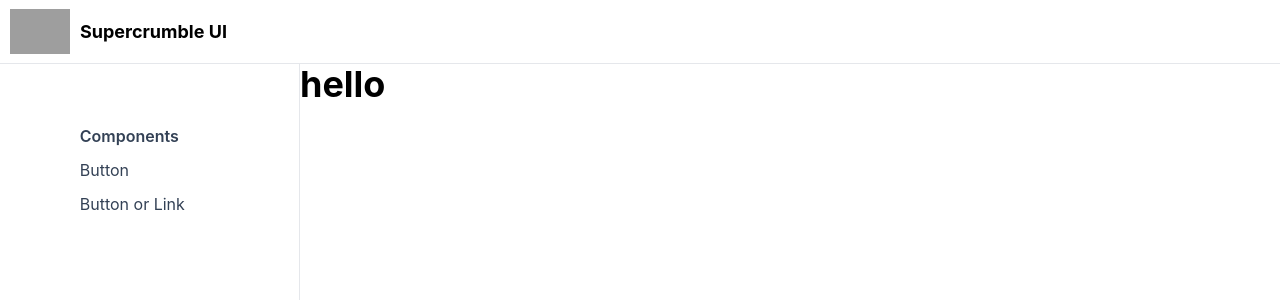
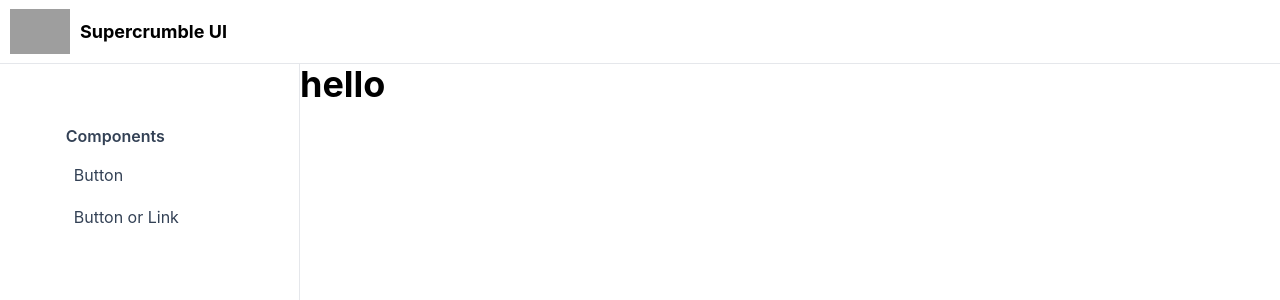
Before and after one commit to elijahnikov/ui, a Next.js app: page / in a window 1280 px wide. Shown: the top 300 px of the page. Built offline with nearby package versions, Linux system fonts and the light colour scheme; grey boxes are pictures that could not be loaded; a web font is replaced by a local one.

Commit message:
creating href colouring, button page

```diff
--- a/src/components/common/ComponentsBar/ComponentsBar.tsx
+++ b/src/components/common/ComponentsBar/ComponentsBar.tsx
@@ -5,11 +5,18 @@ import {
 } from "@/maps/componentMap";
 import Link from "next/link";
 import Image from "next/image";
+import { useEffect, useState } from "react";
 
 const ComponentsBar = () => {
+	const [currentPath, setCurrentPath] = useState<string>("");
+
+	useEffect(() => {
+		setCurrentPath(window.location.pathname);
+	}, []);
+
 	return (
 		<div className="border-r-[1px] w-[15vw] mx-auto min-w-[300px] justify-center align-center flex p-[10px] float-left h-[100vh]">
-			<div className="mt-[40px] w-[50%]">
+			<div className="mt-[40px] w-[60%]">
 				<div className="mt-[10px]">
 					{componentMap.map(
 						(componentSection: ComponentSectionMapType) => (
@@ -25,14 +32,19 @@ const ComponentsBar = () => {
 								<div>
 									{componentSection.components.map(
 										(component: ComponentType) => (
-											<div
+											<Link
+												href={component.href}
 												key={component.id}
-												className="pb-[10px]"
+												className={`${
+													currentPath ===
+														component.href &&
+													"bg-slate-100 rounded-md"
+												} p-[5px] pl-[8px] mb-[8px] hover:bg-red-400 flex align-center items-center`}
 											>
-												<p className="hover:underline text-slate-700">
+												<p className="hover:underline cursor-pointer text-slate-700">
 													{component.title}
 												</p>
-											</div>
+											</Link>
 										)
 									)}
 								</div>
--- /dev/null
+++ b/src/pages/button.tsx
@@ -0,0 +1,13 @@
+import Layout from "@/components/common/Layout/Layout";
+
+interface buttonProps {}
+
+const button = ({}: buttonProps) => {
+	return (
+		<Layout>
+			<p>hello</p>
+		</Layout>
+	);
+};
+
+export default button;
```
